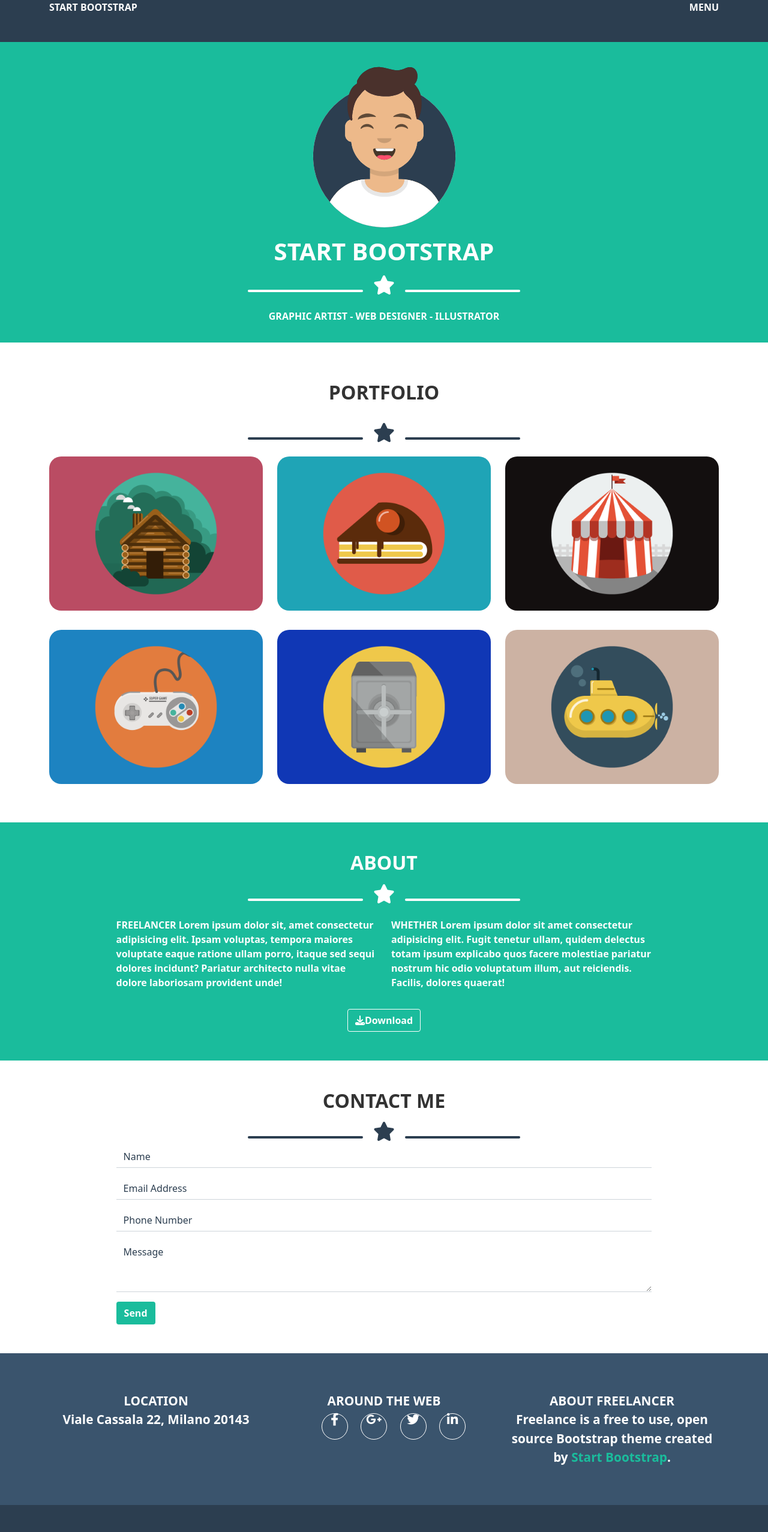
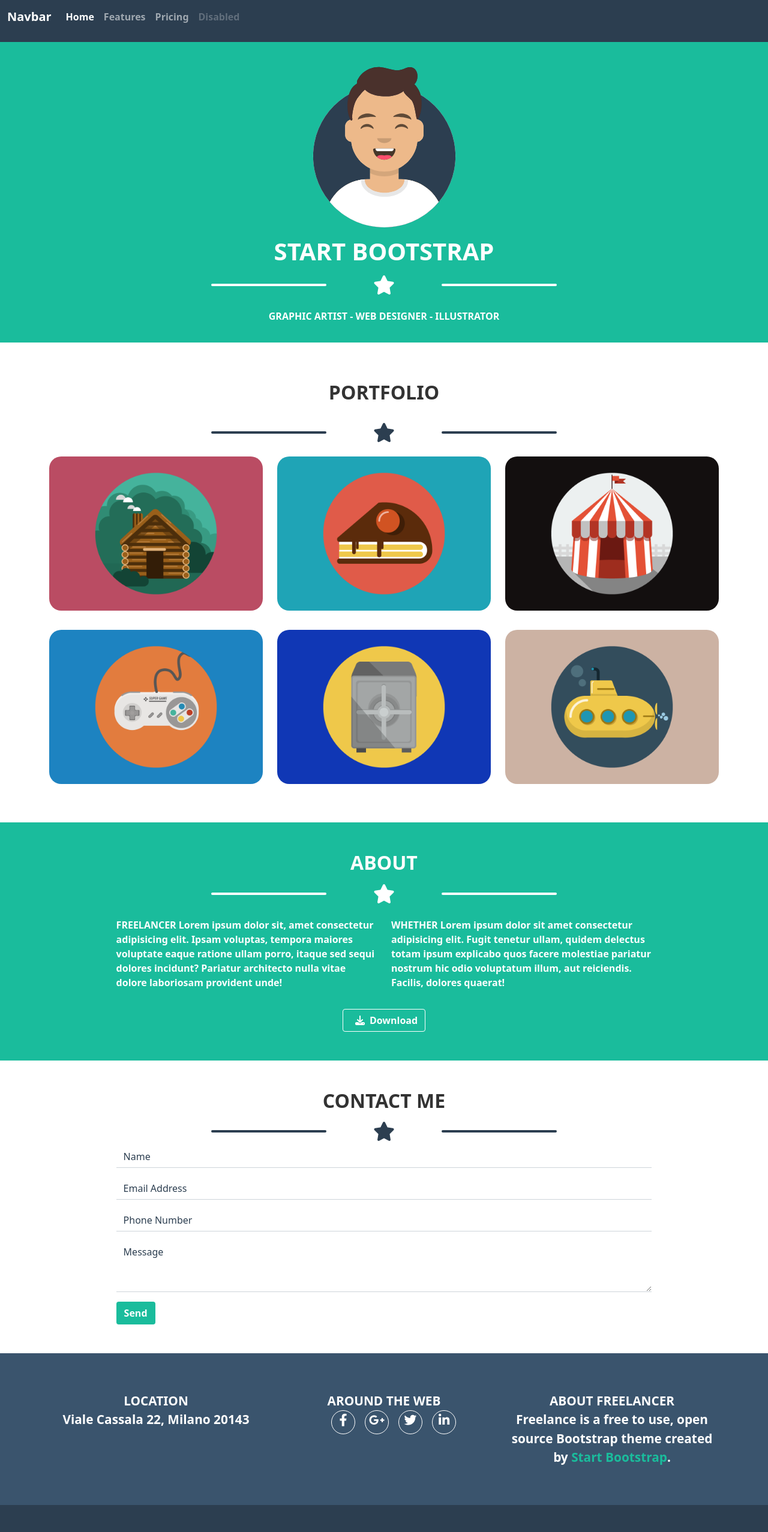
Before and after one commit to andreaconv/html-css-bootstrap-freelancer, a plain HTML site: page index.html in a window 1280 px wide. Shown: the top 2554 px of the page at 60% size. Drawn offline with nearby package versions, Linux system fonts and the light colour scheme.

Commit message:
[edit] main and footer

```diff
--- a/css/style.css
+++ b/css/style.css
@@ -39,10 +39,6 @@ section:nth-child(even){
   color: var(--blue-dark);
 }
 
-section:nth-child(even) .line{
-  background-color: #2c3e50;
-}
-
 section .image img{
   border-radius: 20px;
 }
@@ -55,30 +51,77 @@ section:nth-child(even) h2{
   color: var(--black);
 }
 
-section .line{
+section .star{
+  position: relative;
+  font-size: 2rem;
+  margin: 0 1vw;
+}
+
+.star:before{
+  content: "";
+  position: absolute;
+  top: 50%;
+  right: 50%;
+  transform: translate(-50%, -50%);
   height: 4px;
   border-radius: 4px;
   background-color: white;
   width: 15vw;
 }
 
-section .star{
-  font-size: 2rem;
-  margin: 0 1vw;
+.star:after{
+  content: "";
+  position: absolute;
+  top: 50%;
+  left: 50%;
+  transform: translate(50%, -50%);
+  height: 4px;
+  border-radius: 4px;
+  background-color: white;
+  width: 15vw;
+}
+
+.star.dark::before{
+  background-color: var(--blue-dark);
+}
+
+.star.dark::after{
+  background-color: var(--blue-dark);
+}
+
+section .portfolio .image{
+  position: relative;
+}
+
+section .portfolio .image .overlay{
+  display: none;
+  position: absolute;
+  top: 0;
+  left: 0;
+  width: 100%;
+  height: 100%;
+  border-radius: 20px;
+  background-color: #1abc9cb9;
+}
+
+section .portfolio .image:hover .overlay{
+  display: block;
+  cursor: pointer;
+}
+
+section .portfolio .image .overlay i{
+  position: absolute;
+  top: 50%;
+  left: 50%;
+  transform: translate(-50%, -50%);
+  color: white;
+  font-size: 5rem;
 }
 
 .ac_container{
   width: 80%;
   max-width: 1200px;
   margin: 0 auto;
-}
-
-.ac-btn{
-  color: white;
-  border: 1px solid white;
-  font-weight: bold;
-  /* !important prevale su bootstrap  */
-  /* border-radius: 0 !important; */
 }
 
 .ac-form input,
@@ -98,10 +141,8 @@ section .star{
   color: var(--blue-dark);
 }
 
-.ca-btn{
-  color: white;
+.ac_btn{
   background-color: var(--acqua);
-  font-weight: bold;
 }
 
 /* FOOTER  */
@@ -113,16 +154,8 @@ section .star{
 
 footer .footer_top .social ul li{
   list-style: none;
-  display: inline-block;
-}
-
-footer .footer_top .social ul li a i{
-  color: white;
-  border: 1px solid white;
-  width: 44px;
-  aspect-ratio: 1 / 1;
-  border-radius: 50%;
-  margin: 0 0.5rem;
+  height: 40px;
+  width: 40px;
 }
 
 footer .footer_top .description span{
--- a/index.html
+++ b/index.html
@@ -6,6 +6,9 @@
   <meta name="viewport" content="width=device-width, initial-scale=1.0">
   <!-- BOOTSTRAP  -->
   <link href="https://cdn.jsdelivr.net/npm/bootstrap@5.0.2/dist/css/bootstrap.min.css" rel="stylesheet" integrity="sha384-EVSTQN3/azprG1Anm3QDgpJLIm9Nao0Yz1ztcQTwFspd3yD65VohhpuuCOmLASjC" crossorigin="anonymous">
+
+  <script src="https://cdn.jsdelivr.net/npm/bootstrap@5.0.2/dist/js/bootstrap.min.js"></script>
+
   <!-- FONT AWESOME  -->
   <link rel="stylesheet" href="https://cdnjs.cloudflare.com/ajax/libs/font-awesome/6.3.0/css/all.min.css" integrity="sha512-SzlrxWUlpfuzQ+pcUCosxcglQRNAq/DZjVsC0lE40xsADsfeQoEypE+enwcOiGjk/bSuGGKHEyjSoQ1zVisanQ==" crossorigin="anonymous" referrerpolicy="no-referrer" />
   <link rel="stylesheet" href="css/style.css">
@@ -15,7 +18,32 @@
 
   <header>
 
-    <div class="container">
+    <nav class="navbar navbar-expand-lg navbar-dark">
+      <div class="container-fluid">
+        <a class="navbar-brand" href="#">Navbar</a>
+        <button class="navbar-toggler" type="button" data-bs-toggle="collapse" data-bs-target="#navbarNav" aria-controls="navbarNav" aria-expanded="false" aria-label="Toggle navigation">
+          <span class="navbar-toggler-icon"></span>
+        </button>
+        <div class="collapse navbar-collapse" id="navbarNav">
+          <ul class="navbar-nav">
+            <li class="nav-item">
+              <a class="nav-link active" aria-current="page" href="#">Home</a>
+            </li>
+            <li class="nav-item">
+              <a class="nav-link" href="#">Features</a>
+            </li>
+            <li class="nav-item">
+              <a class="nav-link" href="#">Pricing</a>
+            </li>
+            <li class="nav-item">
+              <a class="nav-link disabled" href="#" tabindex="-1" aria-disabled="true">Disabled</a>
+            </li>
+          </ul>
+        </div>
+      </div>
+    </nav>
+
+    <!-- <div class="container">
       <div class="row">
         <div class="col-11 col-md-6">START BOOTSTRAP</div>
         <div class="col-1 d-md-none text-end">
@@ -25,12 +53,12 @@
           MENU
         </div>
       </div>
-    </div>
+    </div> -->
 
   </header>
 
 
-  <!-- i titoli si rimpiccioliscono rispetto alle dimensioni del container  -->
+  <!-- i titoli si devono rimpicciolire rispetto alle dimensioni del container  -->
 
   <main>
 
@@ -50,10 +78,8 @@
           <div class="col">
             <h1>START BOOTSTRAP</h1>
           </div>
-          <div class="col align-items-center">
-            <div class="line d-inline-block"></div>
-            <div class="star d-inline-block"><i class="fa-solid fa-star"></i></div>
-            <div class="line d-inline-block"></div>
+          <div class="col">
+            <div class="star"><i class="fa-solid fa-star"></i></div>
           </div>
           <div class="col py-3">GRAPHIC ARTIST - WEB DESIGNER - ILLUSTRATOR</div>
         </div>
@@ -64,45 +90,61 @@
 
     <section>
 
-      <div class="container text-center py-5">
+      <div class="container portfolio text-center py-5">
 
         <h2 class="py-3">PORTFOLIO</h2>
 
-        <div class="col align-items-center">
-          <div class="line d-inline-block"></div>
-          <div class="star d-inline-block"><i class="fa-solid fa-star"></i></div>
-          <div class="line d-inline-block"></div>
+        <div class="col">
+          <div class="star dark"><i class="fa-solid fa-star"></i></div>
         </div>
 
         <div class="row">
           <div class="col-md-6 col-xl-4 py-3">
             <div class="image">
               <img src="img/cabin.png" class="img-fluid" alt="">
+              <div class="overlay">
+                <i class="fa-solid fa-plus"></i>
+              </div>
             </div>
           </div>
           <div class="col-md-6 col-xl-4 py-3">
             <div class="image">
               <img src="img/cake.png" class="img-fluid" alt="">
+              <div class="overlay">
+                <i class="fa-solid fa-plus"></i>
+              </div>
             </div>
           </div>
           <div class="col-md-6 col-xl-4 py-3">
             <div class="image">
               <img src="img/circus.png" class="img-fluid" alt="">
+              <div class="overlay">
+                <i class="fa-solid fa-plus"></i>
+              </div>
             </div>
           </div>
           <div class="col-md-6 col-xl-4 py-3">
             <div class="image">
               <img src="img/game.png" class="img-fluid" alt="">
+              <div class="overlay">
+                <i class="fa-solid fa-plus"></i>
+              </div>
             </div>
           </div>
           <div class="col-md-6 col-xl-4 py-3">
             <div class="image">
               <img src="img/safe.png" class="img-fluid" alt="">
+              <div class="overlay">
+                <i class="fa-solid fa-plus"></i>
+              </div>
             </div>
           </div>
           <div class="col-md-6 col-xl-4 py-3">
             <div class="image">
               <img src="img/submarine.png" class="img-fluid" alt="">
+              <div class="overlay">
+                <i class="fa-solid fa-plus"></i>
+              </div>
             </div>
           </div>
         </div>
@@ -121,10 +163,8 @@
         <h2 class="text-center">ABOUT</h2>
 
         <div class="row text-center">
-          <div class="col align-items-center">
-            <div class="line d-inline-block"></div>
-            <div class="star d-inline-block"><i class="fa-solid fa-star"></i></div>
-            <div class="line d-inline-block"></div>
+          <div class="col">
+            <div class="star"><i class="fa-solid fa-star"></i></div>
           </div>
         </div>
 
@@ -137,8 +177,8 @@
 
           <div class="row">
             <div class="col text-center">
-              <button type="button" class="btn ac-btn">
-                <i class="fa-solid fa-download"></i>Download
+              <button type="button" class="btn border border-white fw-bold text-white">
+                <i class="fa-solid fa-download mx-2"></i>Download
               </button>
             </div>
           </div>
@@ -158,10 +198,8 @@
         <h2 class="text-center">CONTACT ME</h2>
 
         <div class="row text-center">
-          <div class="col align-items-center">
-            <div class="line d-inline-block"></div>
-            <div class="star d-inline-block"><i class="fa-solid fa-star"></i></div>
-            <div class="line d-inline-block"></div>
+          <div class="col">
+            <div class="star dark"><i class="fa-solid fa-star"></i></div>
           </div>
         </div>
 
@@ -190,7 +228,7 @@
               </form>
             </div>
           </div>
-          <button type="submit" class="btn ca-btn">Send</button>
+          <button type="submit" class="btn text-white fw-bold ac_btn">Send</button>
 
         </div>
 
@@ -216,26 +254,25 @@
 
           <div class="col py-3">
             <div>AROUND THE WEB</div>
-            <div class="social">
-              <!-- PROBLEMA:centrare verticalmente -->
-              <ul>
-                <li>
-                  <a href="#">
+            <div class="social d-flex justify-content-center">
+              <ul class="d-flex">
+                <li class="border border-white rounded-circle mx-2">
+                  <a href="#" class="text-white">
                     <i class="fa-brands fa-facebook-f"></i>
                   </a>
                 </li>
-                <li>
-                  <a href="#">
+                <li class="border border-white rounded-circle mx-2">
+                  <a href="#" class="text-white">
                     <i class="fa-brands fa-google-plus-g"></i>
                   </a>
                 </li>
-                <li>
-                  <a href="#">
+                <li class="border border-white rounded-circle mx-2">
+                  <a href="#" class="text-white">
                     <i class="fa-brands fa-twitter"></i>
                   </a>
                 </li>
-                <li>
-                  <a href="#">
+                <li class="border border-white rounded-circle mx-2">
+                  <a href="#" class="text-white">
                     <i class="fa-brands fa-linkedin-in"></i>
                   </a>
                 </li>
```
